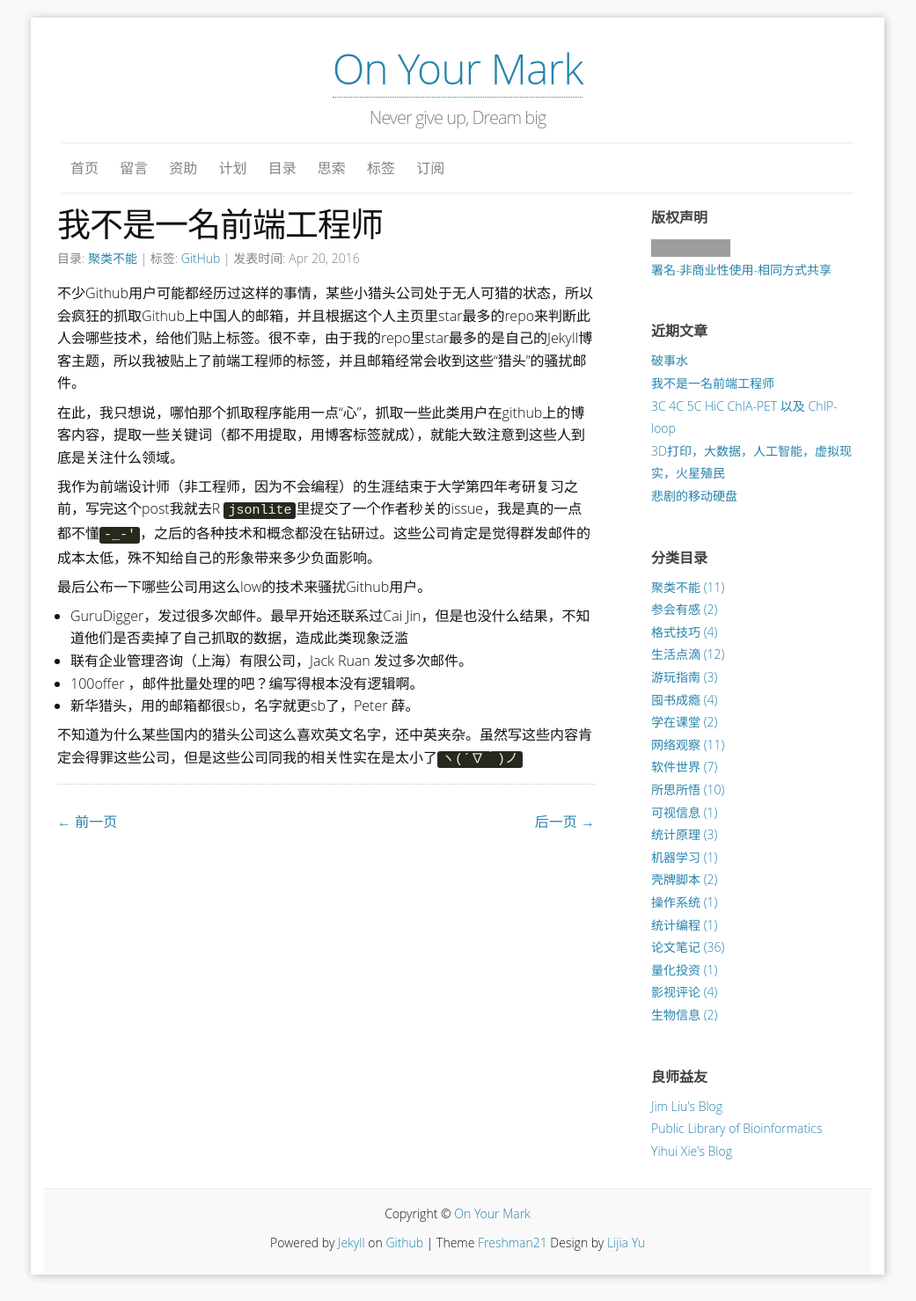
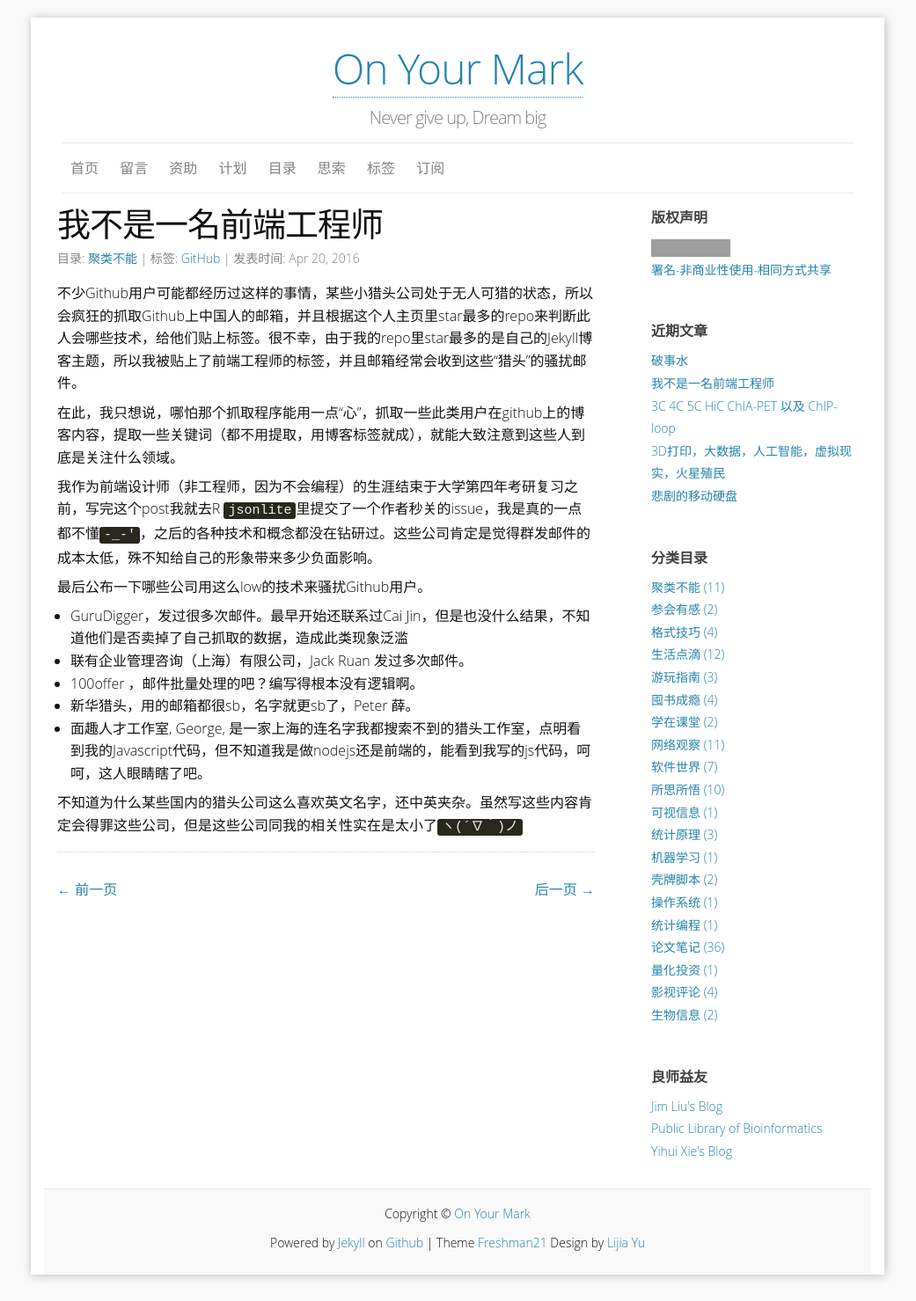
Before and after one commit to yulijia/cn, a Jekyll site: the page built from _posts/2016-04-20-I-am-not-a-frontend-engineer.md, in a window 1280 px wide. Shown: the whole page at 88% size, without its empty margins (120-1161 px from the left). Built offline with Jekyll 4.4.1, drawn with Linux system fonts in a browser that asks for light colours; some web fonts are replaced; comment, search, counter and statistics services are not loaded; grey boxes are pictures that could not be loaded.

Commit message:
update(content): update the banned headhunting list

```diff
--- a/_posts/2016-04-20-I-am-not-a-frontend-engineer.md
+++ b/_posts/2016-04-20-I-am-not-a-frontend-engineer.md
@@ -20,5 +20,6 @@ tags:
 - 联有企业管理咨询（上海）有限公司，Jack Ruan 发过多次邮件。
 - 100offer ，邮件批量处理的吧？编写得根本没有逻辑啊。
 - 新华猎头，用的邮箱都很sb，名字就更sb了，Peter 薛。
+- 面趣人才工作室, George, 是一家上海的连名字我都搜索不到的猎头工作室，点明看到我的Javascript代码，但不知道我是做nodejs还是前端的，能看到我写的js代码，呵呵，这人眼睛瞎了吧。
 
 不知道为什么某些国内的猎头公司这么喜欢英文名字，还中英夹杂。虽然写这些内容肯定会得罪这些公司，但是这些公司同我的相关性实在是太小了`ヽ(´∇｀)ノ`
```
